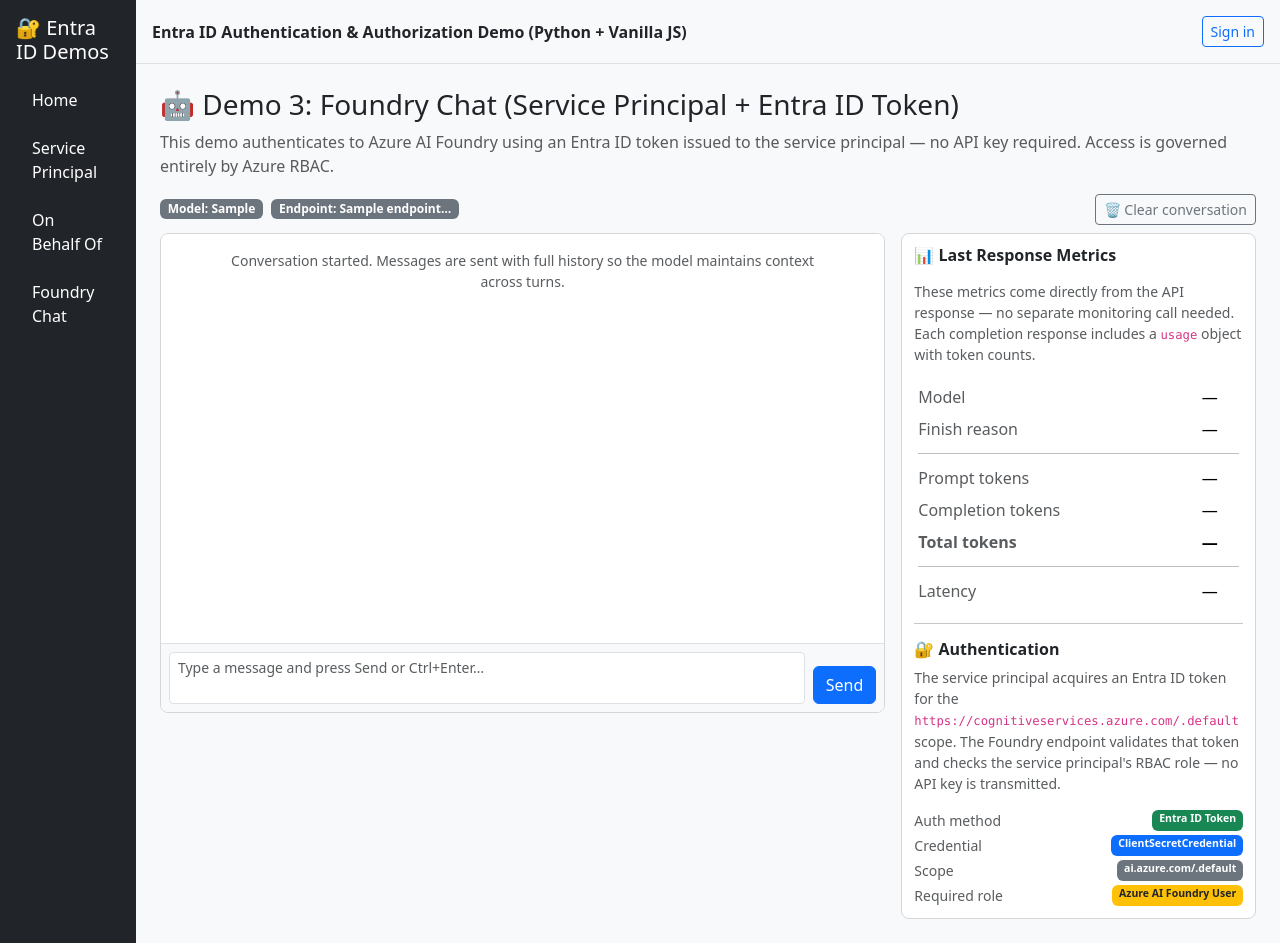
After one commit to tenochgo/authentication-demos, a Flask app: template src/AuthenticationDemos.PythonJs/templates/chat.html in a window 1280 px wide. The commit adds this page. Run offline with Flask 3, Linux system fonts and the light colour scheme; the template is opened without the code that fills it: most values are stand-ins (such as "Sample title", 1, 10 or a date in 2020); parts of the project's set-up code (start-up, migrations or seed data) failed here and were passed over.

Commit message:
Add Foundry Chat demo with Entra ID token authentication and update README

```diff
--- a/src/AuthenticationDemos.PythonJs/app.py
+++ b/src/AuthenticationDemos.PythonJs/app.py
@@ -13,8 +13,9 @@ import jwt
 import msal
 import pyodbc
 from azure.core.credentials import AccessToken, TokenCredential
-from azure.identity import ClientSecretCredential
+from azure.identity import ClientSecretCredential, get_bearer_token_provider
 from azure.storage.blob import BlobServiceClient
+from openai import OpenAI
 from flask import Flask, jsonify, redirect, render_template, request, session, url_for
 
 # ---------------------------------------------------------------------------
@@ -31,6 +32,12 @@ from flask import Flask, jsonify, redirect, render_template, request, session, u
 #      MSAL token cache in the server session and uses it to silently
 #      acquire scoped access tokens on the user's behalf — without
 #      re-prompting the user on every request.
+#
+#   3. Foundry Chat (service principal + Azure AI Inference SDK)
+#      The service principal acquires an Entra ID token for the Azure AI
+#      Cognitive Services scope and passes it to the ChatCompletionsClient.
+#      No model API key is used — all access is governed by Entra ID RBAC.
+#      This pattern is production-safe and auditable.
 #
 # This manual MSAL implementation shows step-by-step what Azure App
 # Service Easy Auth automates when you enable it in the portal.
@@ -82,6 +89,7 @@ config = load_config()
 azure_ad = config["AzureAd"]
 azure_resources = config["AzureResources"]
 downstream_apis = config.get("DownstreamApis", {})
+foundry_config = config.get("Foundry", {})
 
 
 @app.context_processor
@@ -100,6 +108,7 @@ def get_session_state() -> dict[str, Any]:
             _state[sid] = {
                 "logs": {"service_principal": [], "obo": []},
                 "allowed_tables": {"service_principal": [], "obo": []},
+                "chat_history": [],
             }
         return _state[sid]
 
@@ -322,6 +331,132 @@ def acquire_delegated_token(target: str) -> str:
 def error_response(mode: str, message: str, status: int = 500, log_details: str | None = None) -> Any:
     append_log(mode, "error", log_details or message)
     return jsonify({"ok": False, "error": message}), status
+
+
+# ---------------------------------------------------------------------------
+# Demo 3 — Foundry Chat
+# ---------------------------------------------------------------------------
+
+def get_foundry_client() -> OpenAI:
+    """Create an OpenAI client authenticated as the service principal via Entra ID.
+
+    The openai SDK supports TokenCredential-based authentication through
+    get_bearer_token_provider(), which wraps the credential and lazily fetches
+    (and auto-renews) a bearer token for the given scope.
+
+    Scope used: 'https://ai.azure.com/.default'
+    This is the correct scope for the OpenAI SDK connecting to Foundry Models
+    via the /openai/v1/ endpoint. The service principal must hold the
+    'Cognitive Services OpenAI User' or 'Azure AI User' RBAC role on
+    the Foundry resource — no API key is needed or used.
+    """
+    credential = ClientSecretCredential(
+        tenant_id=azure_ad["TenantId"],
+        client_id=azure_ad["ClientId"],
+        client_secret=azure_ad["ClientSecret"],
+    )
+    token_provider = get_bearer_token_provider(credential, "https://ai.azure.com/.default")
+    return OpenAI(
+        base_url=foundry_config["Endpoint"],
+        api_key=token_provider,
+    )
+
+
+def get_chat_history() -> list[dict[str, str]]:
+    """Return the per-session chat message history.
+
+    Conversation history is stored in the server-side session state so the
+    model receives full context on every turn. Each entry is a dict with
+    'role' ('user' or 'assistant') and 'content' keys.
+    """
+    return get_session_state().setdefault("chat_history", [])
+
+
+@app.get("/chat")
+def chat_page() -> str:
+    return render_template(
+        "chat.html",
+        model_deployment=foundry_config.get("ModelDeployment", ""),
+        endpoint=foundry_config.get("Endpoint", ""),
+    )
+
+
+@app.post("/api/chat/message")
+def chat_message() -> Any:
+    """Send a user message to the Foundry model and return the reply with usage metrics.
+
+    Authentication flow:
+      1. ClientSecretCredential presents client_id + client_secret to Entra ID.
+      2. Entra issues an access token for 'https://ai.azure.com/.default'.
+      3. The OpenAI client attaches that bearer token to the HTTP request.
+      4. Azure AI Foundry validates the token and checks that the service
+         principal has the required RBAC role — no API key involved.
+
+    The full conversation history is sent on every request so the model
+    maintains context across turns (stateless HTTP, stateful conversation).
+    """
+    if not foundry_config.get("Endpoint") or not foundry_config.get("ModelDeployment"):
+        return jsonify({"ok": False, "error": "Foundry is not configured. Add a Foundry section to appsettings.json."}), 503
+
+    payload = request.get_json(silent=True) or {}
+    user_message = payload.get("message", "").strip()
+    if not user_message:
+        return jsonify({"ok": False, "error": "Message cannot be empty."}), 400
+
+    history = get_chat_history()
+
+    # Build the messages list: system prompt + full conversation history + new user turn.
+    # Sending history on every call is the standard pattern for stateless HTTP chat.
+    # The OpenAI SDK uses plain dicts with 'role' and 'content' keys.
+    system_prompt = foundry_config.get("SystemPrompt", "You are a helpful assistant. Be concise and clear.")
+    messages: list[dict[str, str]] = [{"role": "system", "content": system_prompt}]
+    messages.extend(history)  # history entries already have the correct {role, content} shape
+    messages.append({"role": "user", "content": user_message})
+
+    try:
+        client = get_foundry_client()
+        start_time = time.time()
+        response = client.chat.completions.create(
+            model=foundry_config["ModelDeployment"],
+            messages=messages,
+            max_completion_tokens=foundry_config.get("MaxTokens", 1000),
+            temperature=foundry_config.get("Temperature", 0.7),
+        )
+        latency_ms = int((time.time() - start_time) * 1000)
+    except Exception as ex:  # noqa: BLE001
+        return jsonify({"ok": False, "error": f"Foundry request failed: {ex}"}), 500
+
+    assistant_reply = response.choices[0].message.content
+    finish_reason = response.choices[0].finish_reason or "unknown"
+    usage = response.usage
+
+    # Persist both turns to the session history so the next request has full context.
+    history.append({"role": "user", "content": user_message})
+    history.append({"role": "assistant", "content": assistant_reply})
+
+    return jsonify({
+        "ok": True,
+        "message": assistant_reply,
+        "metrics": {
+            "prompt_tokens": usage.prompt_tokens,
+            "completion_tokens": usage.completion_tokens,
+            "total_tokens": usage.total_tokens,
+            "latency_ms": latency_ms,
+            "model": response.model,
+            "finish_reason": finish_reason,
+        },
+    })
+
+
+@app.delete("/api/chat/history")
+def clear_chat_history() -> Any:
+    """Clear the conversation history for the current session.
+
+    Because history is sent to the model on every request, clearing it
+    resets the model's context — the next message starts a fresh conversation.
+    """
+    get_session_state()["chat_history"] = []
+    return jsonify({"ok": True})
 
 
 @app.get("/")
--- a/src/AuthenticationDemos.PythonJs/requirements.txt
+++ b/src/AuthenticationDemos.PythonJs/requirements.txt
@@ -1,6 +1,7 @@
 Flask==3.1.0
 azure-identity==1.20.0
 azure-storage-blob==12.27.0
+openai
 msal==1.32.0
 PyJWT==2.10.1
 pyodbc==5.2.0
--- a/src/AuthenticationDemos.PythonJs/static/styles.css
+++ b/src/AuthenticationDemos.PythonJs/static/styles.css
@@ -13,3 +13,15 @@ body { background: #f8f9fa; }
 .log-token { color: #86efac; }
 .log-claim { color: #d8b4fe; }
 .breadcrumb a { text-decoration: none; }
+
+/* Chat demo */
+.chat-msg { display: flex; flex-direction: column; max-width: 85%; }
+.chat-msg--user { align-self: flex-end; }
+.chat-msg--assistant { align-self: flex-start; }
+.chat-msg--system { align-self: center; }
+.chat-msg--error { align-self: flex-start; }
+.chat-msg__label { font-size: 11px; color: #64748b; margin-bottom: 2px; }
+.chat-msg--user .chat-msg__label { text-align: right; }
+.chat-msg__body { padding: 8px 12px; border-radius: 12px; font-size: 14px; line-height: 1.5; white-space: pre-wrap; word-break: break-word; }
+.chat-msg--user .chat-msg__body { background: #3b82f6; color: #fff; border-bottom-right-radius: 3px; }
+.chat-msg--assistant .chat-msg__body { background: #f1f5f9; color: #1e293b; border-bottom-left-radius: 3px; }
--- a/src/AuthenticationDemos.PythonJs/templates/base.html
+++ b/src/AuthenticationDemos.PythonJs/templates/base.html
@@ -15,6 +15,7 @@
         <a class="nav-link text-white" href="/">Home</a>
         <a class="nav-link text-white" href="/service-principal">Service Principal</a>
         <a class="nav-link text-white" href="/on-behalf-of">On Behalf Of</a>
+        <a class="nav-link text-white" href="/chat">Foundry Chat</a>
       </nav>
     </aside>
     <main class="flex-grow-1">
@@ -35,5 +36,6 @@
     </main>
   </div>
   <script src="{{ url_for('static', filename='app.js') }}"></script>
+  {% block scripts %}{% endblock %}
 </body>
 </html>
--- /dev/null
+++ b/src/AuthenticationDemos.PythonJs/templates/chat.html
@@ -0,0 +1,226 @@
+{% extends "base.html" %}
+{% block title %}Foundry Chat Demo{% endblock %}
+{% block page_id %}chat{% endblock %}
+{% block content %}
+
+<h3>🤖 Demo 3: Foundry Chat (Service Principal + Entra ID Token)</h3>
+<p class="text-muted">
+  This demo authenticates to Azure AI Foundry using an Entra ID token issued to the
+  service principal — no API key required. Access is governed entirely by Azure RBAC.
+</p>
+
+<div class="mb-2 d-flex gap-2 align-items-center">
+  <span class="badge bg-secondary">Model: <strong id="model-name-badge">{{ model_deployment }}</strong></span>
+  <span class="badge bg-secondary">Endpoint: <strong>{{ endpoint[:40] }}…</strong></span>
+  <button id="clear-chat-btn" class="btn btn-sm btn-outline-secondary ms-auto">🗑 Clear conversation</button>
+</div>
+
+<div class="row g-3">
+
+  <!-- Chat window -->
+  <div class="col-lg-8">
+    <div class="browser-panel d-flex flex-column" style="min-height: 480px; padding: 0; overflow: hidden;">
+
+      <!-- Message history -->
+      <div id="chat-messages" style="
+        flex: 1;
+        overflow-y: auto;
+        padding: 16px;
+        display: flex;
+        flex-direction: column;
+        gap: 12px;
+        background: #fff;
+      ">
+        <div class="chat-msg chat-msg--system text-muted text-center small">
+          Conversation started. Messages are sent with full history so the model maintains context across turns.
+        </div>
+      </div>
+
+      <!-- Input bar -->
+      <div class="border-top p-2 d-flex gap-2" style="background:#f8f9fa;">
+        <textarea
+          id="chat-input"
+          class="form-control form-control-sm"
+          rows="2"
+          placeholder="Type a message and press Send or Ctrl+Enter…"
+          style="resize: none;"
+        ></textarea>
+        <button id="send-btn" class="btn btn-primary align-self-end">Send</button>
+      </div>
+    </div>
+  </div>
+
+  <!-- Metrics panel -->
+  <div class="col-lg-4">
+    <div class="browser-panel" style="min-height: 480px;">
+      <h6 class="fw-bold mb-3">📊 Last Response Metrics</h6>
+      <p class="text-muted small mb-3">
+        These metrics come directly from the API response — no separate monitoring call needed.
+        Each completion response includes a <code>usage</code> object with token counts.
+      </p>
+      <table class="table table-sm table-borderless mb-0" id="metrics-table">
+        <tbody>
+          <tr><td class="text-muted">Model</td><td id="m-model">—</td></tr>
+          <tr><td class="text-muted">Finish reason</td><td id="m-finish">—</td></tr>
+          <tr class="table-divider"><td colspan="2"><hr class="my-1"/></td></tr>
+          <tr><td class="text-muted">Prompt tokens</td><td id="m-prompt">—</td></tr>
+          <tr><td class="text-muted">Completion tokens</td><td id="m-completion">—</td></tr>
+          <tr><td class="text-muted fw-semibold">Total tokens</td><td id="m-total" class="fw-semibold">—</td></tr>
+          <tr class="table-divider"><td colspan="2"><hr class="my-1"/></td></tr>
+          <tr><td class="text-muted">Latency</td><td id="m-latency">—</td></tr>
+        </tbody>
+      </table>
+
+      <hr/>
+      <h6 class="fw-bold mt-3 mb-2">🔐 Authentication</h6>
+      <p class="text-muted small">
+        The service principal acquires an Entra ID token for the
+        <code>https://cognitiveservices.azure.com/.default</code> scope.
+        The Foundry endpoint validates that token and checks the service
+        principal's RBAC role — no API key is transmitted.
+      </p>
+      <div class="small">
+        <div class="d-flex justify-content-between">
+          <span class="text-muted">Auth method</span>
+          <span class="badge bg-success">Entra ID Token</span>
+        </div>
+        <div class="d-flex justify-content-between mt-1">
+          <span class="text-muted">Credential</span>
+          <span class="badge bg-primary">ClientSecretCredential</span>
+        </div>
+        <div class="d-flex justify-content-between mt-1">
+          <span class="text-muted">Scope</span>
+          <span class="badge bg-secondary text-truncate" style="max-width:170px">ai.azure.com/.default</span>
+        </div>
+        <div class="d-flex justify-content-between mt-1">
+          <span class="text-muted">Required role</span>
+          <span class="badge bg-warning text-dark text-truncate" style="max-width:170px">Azure AI Foundry User</span>
+        </div>
+      </div>
+    </div>
+  </div>
+
+</div>
+{% endblock %}
+
+{% block scripts %}
+<script>
+// -----------------------------------------------------------------------
+// chat.js — Foundry Chat Demo
+//
+// Flow on each message send:
+//   1. POST /api/chat/message  with { message: "..." }
+//   2. Server builds full history + system prompt, calls ChatCompletionsClient
+//      (authenticated with service principal Entra ID token — no API key)
+//   3. Response contains the assistant reply + usage metrics
+//   4. We append both bubbles and update the metrics panel.
+// -----------------------------------------------------------------------
+
+const chatMessages = document.getElementById('chat-messages');
+const chatInput    = document.getElementById('chat-input');
+const sendBtn      = document.getElementById('send-btn');
+const clearBtn     = document.getElementById('clear-chat-btn');
+
+function appendMessage(role, content) {
+  const bubble = document.createElement('div');
+  bubble.className = `chat-msg chat-msg--${role}`;
+
+  const label = document.createElement('div');
+  label.className = 'chat-msg__label';
+  label.textContent = role === 'user' ? '👤 You' : '🤖 Assistant';
+
+  const body = document.createElement('div');
+  body.className = 'chat-msg__body';
+  body.textContent = content;
+
+  bubble.appendChild(label);
+  bubble.appendChild(body);
+  chatMessages.appendChild(bubble);
+  chatMessages.scrollTop = chatMessages.scrollHeight;
+}
+
+function appendError(message) {
+  const el = document.createElement('div');
+  el.className = 'chat-msg chat-msg--error text-danger small';
+  el.textContent = '⚠ ' + message;
+  chatMessages.appendChild(el);
+  chatMessages.scrollTop = chatMessages.scrollHeight;
+}
+
+function setThinking(on) {
+  sendBtn.disabled = on;
+  chatInput.disabled = on;
+  if (on) {
+    const el = document.createElement('div');
+    el.id = 'thinking-indicator';
+    el.className = 'chat-msg chat-msg--system text-muted small fst-italic';
+    el.textContent = '⏳ Waiting for model response…';
+    chatMessages.appendChild(el);
+    chatMessages.scrollTop = chatMessages.scrollHeight;
+  } else {
+    document.getElementById('thinking-indicator')?.remove();
+  }
+}
+
+function updateMetrics(metrics) {
+  document.getElementById('m-model').textContent      = metrics.model || '—';
+  document.getElementById('m-finish').textContent     = metrics.finish_reason || '—';
+  document.getElementById('m-prompt').textContent     = metrics.prompt_tokens ?? '—';
+  document.getElementById('m-completion').textContent = metrics.completion_tokens ?? '—';
+  document.getElementById('m-total').textContent      = metrics.total_tokens ?? '—';
+  document.getElementById('m-latency').textContent    = metrics.latency_ms != null ? metrics.latency_ms + ' ms' : '—';
+  // Update the model badge in the header once we have the actual model name from the response.
+  if (metrics.model) document.getElementById('model-name-badge').textContent = metrics.model;
+}
+
+async function sendMessage() {
+  const text = chatInput.value.trim();
+  if (!text) return;
+
+  chatInput.value = '';
+  appendMessage('user', text);
+  setThinking(true);
+
+  try {
+    const res = await fetch('/api/chat/message', {
+      method: 'POST',
+      headers: { 'Content-Type': 'application/json' },
+      body: JSON.stringify({ message: text }),
+    });
+    const data = await res.json();
+    setThinking(false);
+
+    if (!data.ok) {
+      appendError(data.error || 'Unknown error from server.');
+      return;
+    }
+    appendMessage('assistant', data.message);
+    updateMetrics(data.metrics);
+  } catch (err) {
+    setThinking(false);
+    appendError('Network error: ' + err.message);
+  }
+}
+
+sendBtn.addEventListener('click', sendMessage);
+
+// Ctrl+Enter submits; plain Enter adds a newline (textarea default).
+chatInput.addEventListener('keydown', (e) => {
+  if (e.key === 'Enter' && e.ctrlKey) {
+    e.preventDefault();
+    sendMessage();
+  }
+});
+
+clearBtn.addEventListener('click', async () => {
+  await fetch('/api/chat/history', { method: 'DELETE' });
+  // Remove all message bubbles except the initial system notice.
+  chatMessages.innerHTML = `<div class="chat-msg chat-msg--system text-muted text-center small">
+    Conversation cleared. Starting fresh.
+  </div>`;
+  // Reset metrics panel.
+  ['m-model','m-finish','m-prompt','m-completion','m-total','m-latency']
+    .forEach(id => { document.getElementById(id).textContent = '—'; });
+});
+</script>
+{% endblock %}
```
Also changed, not shown: src/AuthenticationDemos.PythonJs/README.md, 1 other file.
